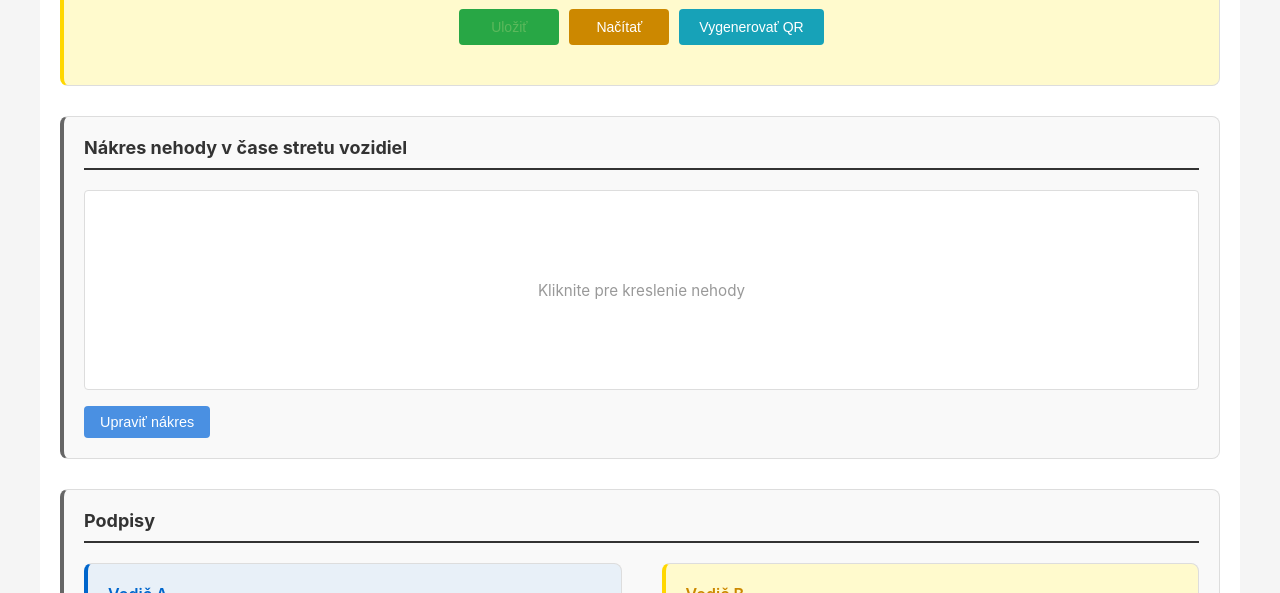
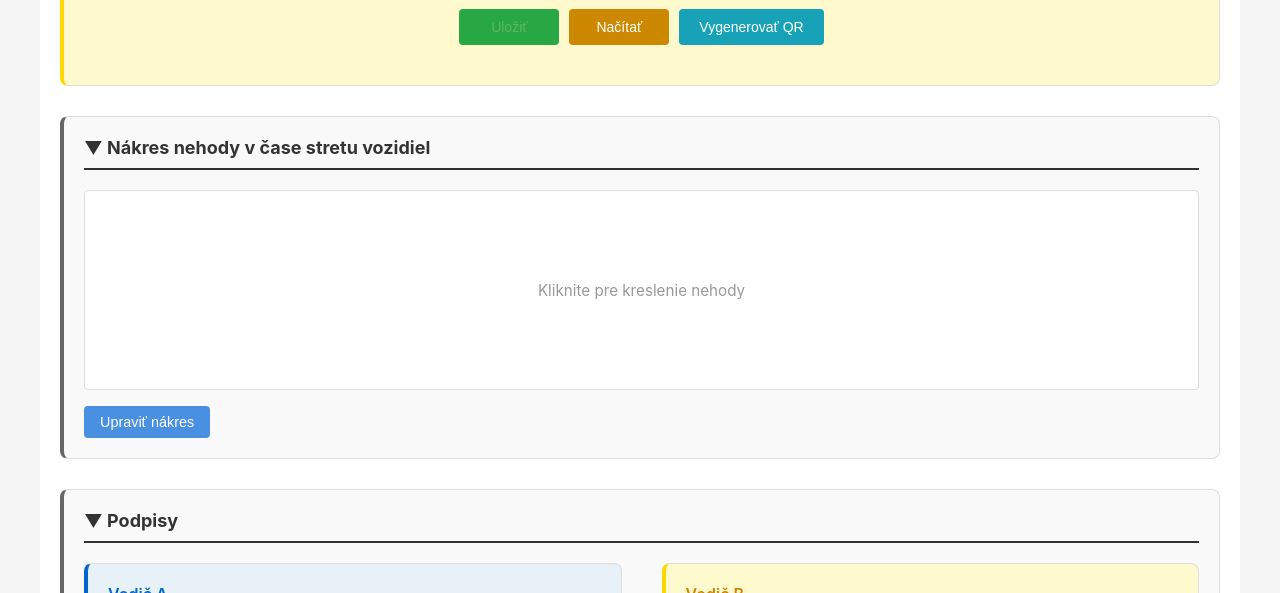
Before and after one commit to puding-svk/son, a React app: page / in a window 1280 px wide. Shown: the part 9640-10233 px from the top of the page. Built offline with nearby package versions, Linux system fonts and the light colour scheme; the HTML template or start-up script is replaced by a standard one.

Commit message:
situation drawing and signatures are colapsible

```diff
--- a/src/components/AccidentForm.tsx
+++ b/src/components/AccidentForm.tsx
@@ -201,6 +201,8 @@ const AccidentForm: React.FC = () => {
   const [expandedSections, setExpandedSections] = useState<Record<string, boolean>>({
     section1: true,
     section2: true,
+    situation: true,
+    signatures: true,
   });
 
   const updateField = (path: string, value: any) => {
@@ -459,18 +461,35 @@ const AccidentForm: React.FC = () => {
 
         {/* Situation Drawing Section */}
         <section className="form-section section-neutral">
-          <h2>{t('situation.title') || 'Accident Situation (Bird\'s Eye View)'}</h2>
+          <h2
+            onClick={() => toggleSection('situation')}
+            style={{ cursor: 'pointer', userSelect: 'none' }}
+          >
+            <span>{expandedSections.situation ? '▼' : '▶'}</span>
+            {' '}
+            {t('situation.title') || 'Accident Situation (Bird\'s Eye View)'}
+          </h2>
+          {expandedSections.situation && (
             <SituationDraw
               situationImage={formData.situationImage}
               onSituationChange={(imageData) =>
                 setFormData({ ...formData, situationImage: imageData })
               }
             />
+          )}
         </section>
 
         {/* Signatures Section */}
         <section className="form-section section-neutral signatures-section">
-          <h2>{t('section.signatures') || 'Signatures'}</h2>
+          <h2
+            onClick={() => toggleSection('signatures')}
+            style={{ cursor: 'pointer', userSelect: 'none' }}
+          >
+            <span>{expandedSections.signatures ? '▼' : '▶'}</span>
+            {' '}
+            {t('section.signatures') || 'Signatures'}
+          </h2>
+          {expandedSections.signatures && (
             <div className="signatures-container">
             {/* Driver A Signature */}
             <div className="signature-block signature-blue">
@@ -546,6 +565,7 @@ const AccidentForm: React.FC = () => {
               </div>
             </div>
           </div>
+          )}
         </section>
       </form>
 
```
Lines whose indentation alone changed are shown as unchanged.
